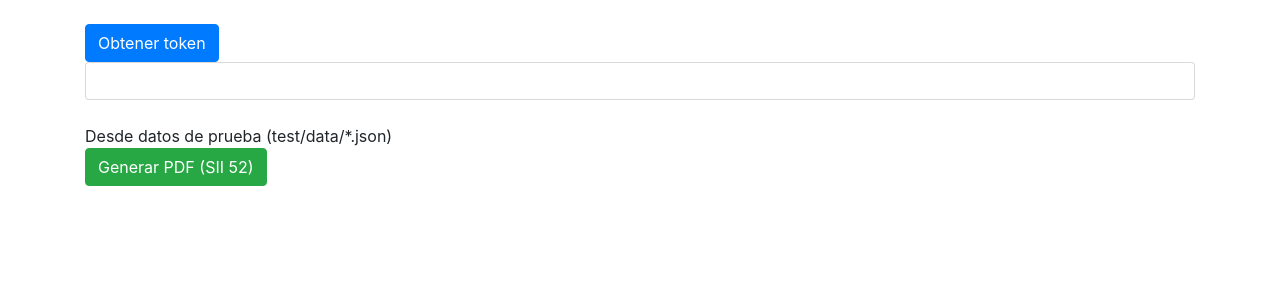
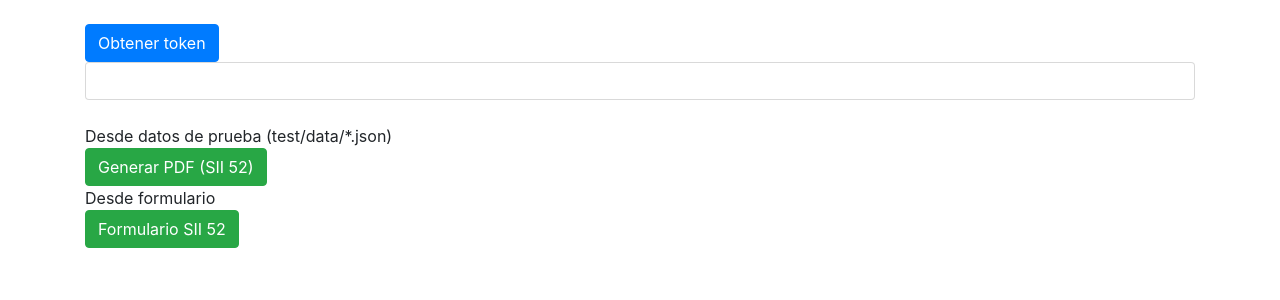
Before and after one commit to carlosveliz/sii-dte-py, a Flask app: template web/templates/index.html in a window 1280 px wide. Shown: the part 54-354 px from the top of the page. Run offline with Flask 2, Linux system fonts and the light colour scheme; the template is opened without the code that fills it, so the values that code supplies are empty; the visitor is signed in with stand-in values (Sample User, id 1); some libraries are stand-ins or nearby versions.

Commit message:
Added link to SII 52 document form

```diff
--- a/web/templates/get_pdf_test.html
+++ b/web/templates/get_pdf_test.html
@@ -1,6 +1,8 @@
 <div>
 	Desde datos de prueba (test/data/*.json) <br />
-	<input class="btn btn-success" type="button" onclick="getPdf(52);" value="Generar PDF (SII 52)" />
+	<input class="btn btn-success" type="button" onclick="getPdf(52);" value="Generar PDF (SII 52)" /><br />
+	Desde formulario <br />
+	<input class="btn btn-success" type="button" onclick="document.location = '/document/form/52'" value="Formulario SII 52" />
 </div>
 
 <script>
```
